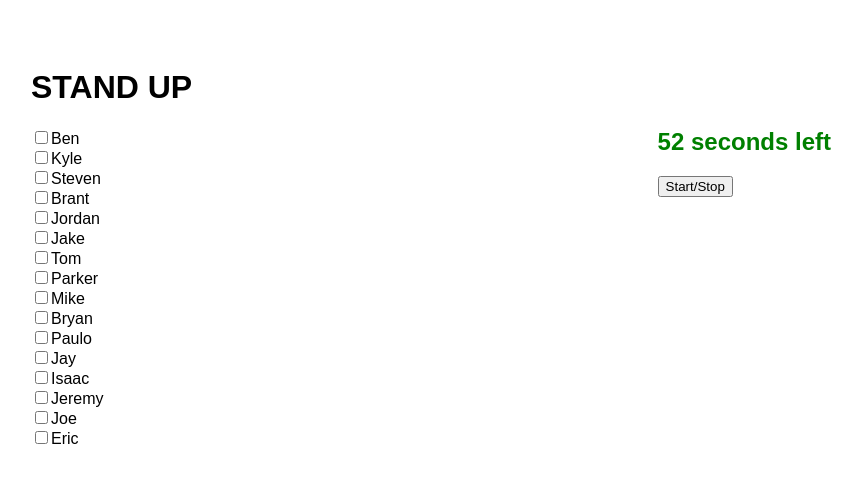
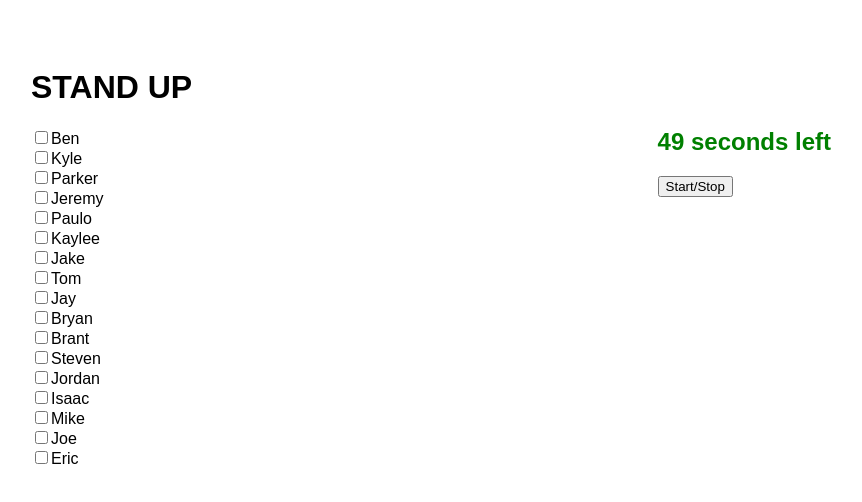
Before and after one commit to kel89/standup-timer, a React (Create React App) app: page / in a window 1280 px wide. Shown: the top 502 px of the page, without its empty margins (209-1071 px from the left). Built offline with nearby package versions, Linux system fonts and the light colour scheme.

Commit message:
added kaylee

```diff
--- a/src/App.js
+++ b/src/App.js
@@ -31,6 +31,7 @@ const teamMembers = shuffle([
   "Jordan",
   "Paulo",
   "Steven",
+  "Kaylee",
   "Mike",
   "Jeremy",
   "Parker",
```
